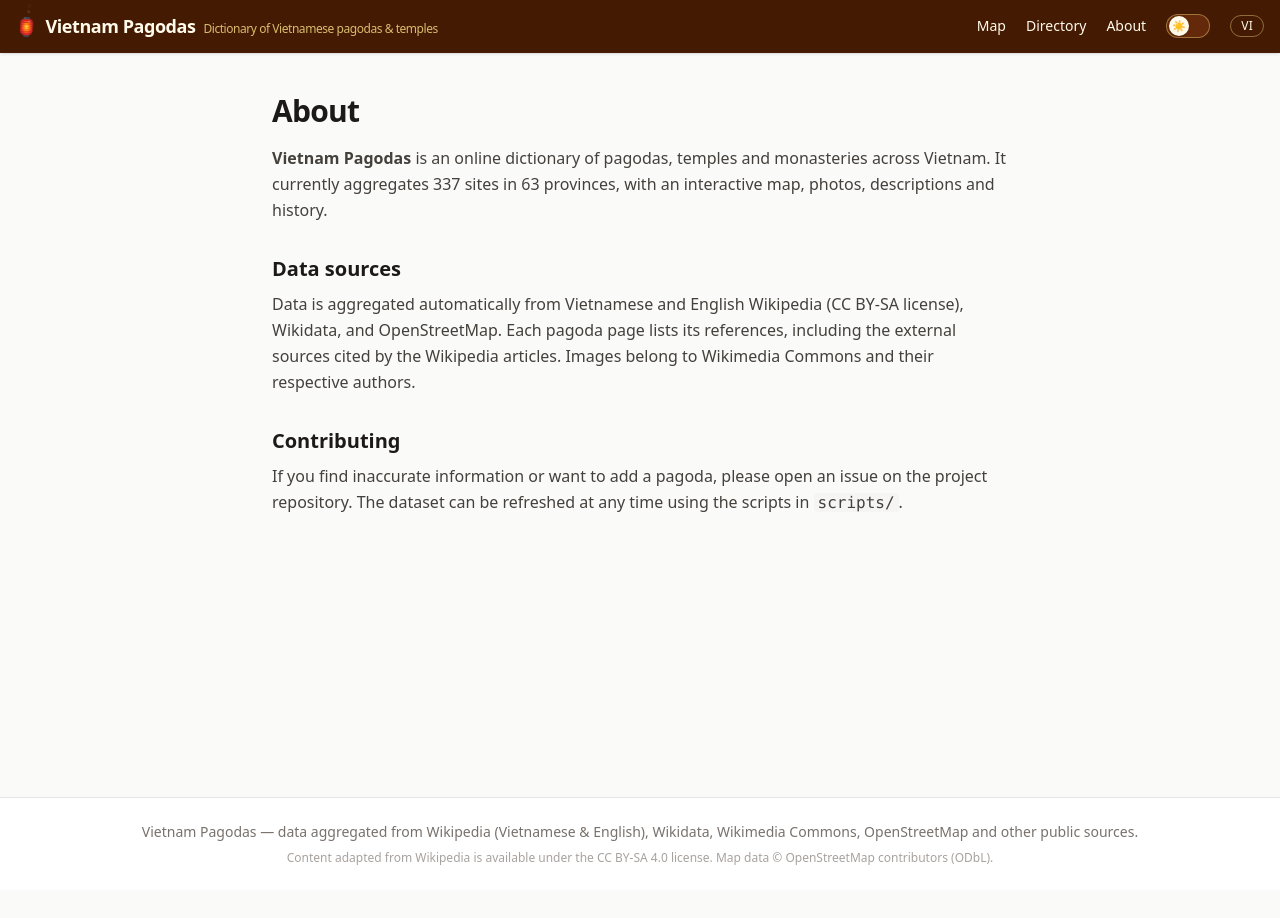
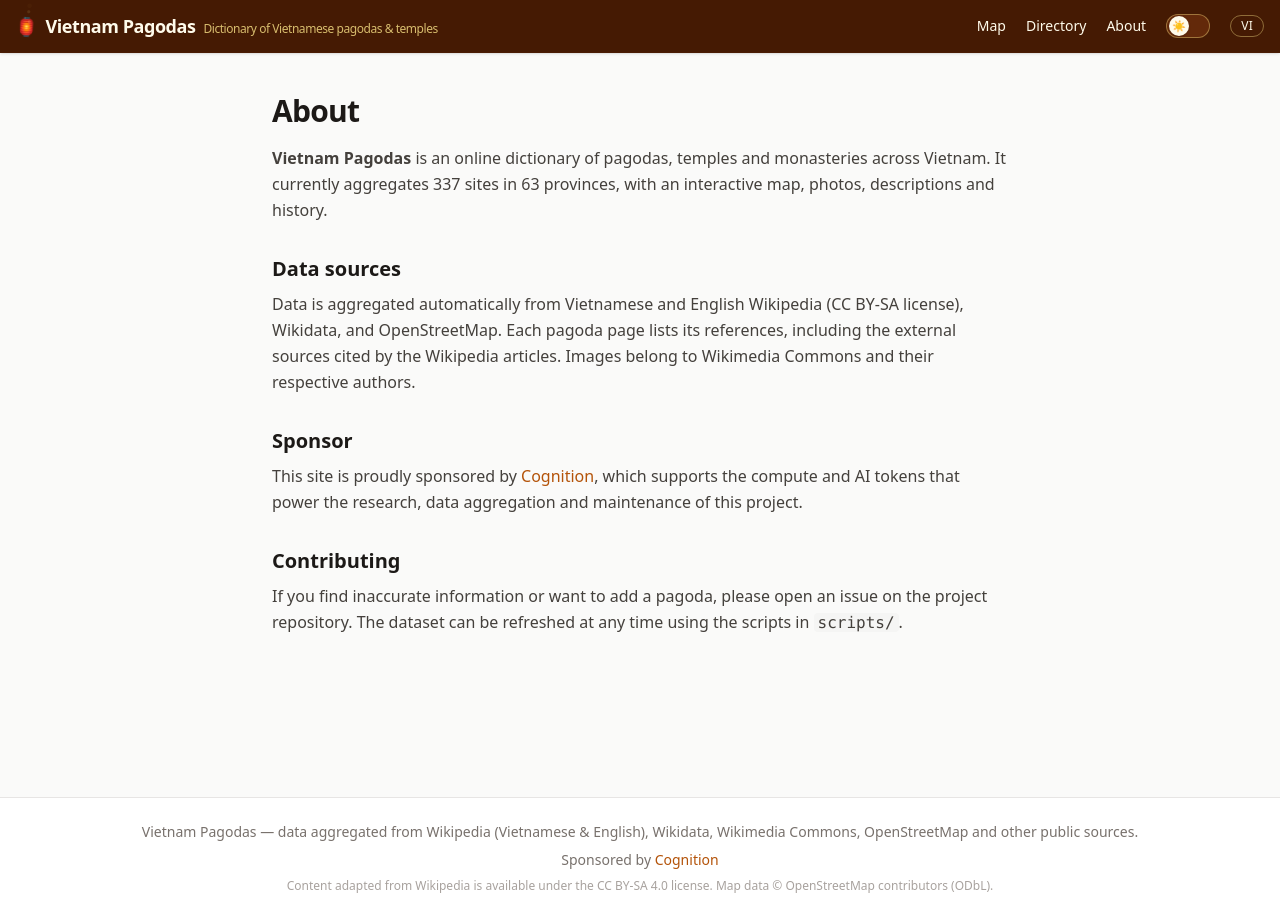
Before and after one commit to techhalano1/vietnam-pagodas, a Next.js app: page /en/gioi-thieu in a window 1280 px wide. Before the commit the page ends 890 px from the top, so only its background shows below. Built offline with nearby package versions, Linux system fonts and the light colour scheme; no server answers.

Commit message:
Add Cognition sponsor acknowledgment to footer and About page
Co-Authored-By: Devin AI <158243242+devin-ai-integration[bot]@users.noreply.github.com>

```diff
--- a/src/app/[locale]/gioi-thieu/page.tsx
+++ b/src/app/[locale]/gioi-thieu/page.tsx
@@ -29,6 +29,20 @@ export default function AboutPage({ params }: { params: { locale: string } }) {
           the external sources cited by the Wikipedia articles. Images belong to Wikimedia Commons
           and their respective authors.
         </p>
+        <h2 className="mt-8 text-xl font-semibold text-stone-900">Sponsor</h2>
+        <p className="mt-2">
+          This site is proudly sponsored by{" "}
+          <a
+            href="https://cognition.ai"
+            target="_blank"
+            rel="noopener noreferrer"
+            className="font-medium text-amber-700 hover:underline"
+          >
+            Cognition
+          </a>
+          , which supports the compute and AI tokens that power the research, data aggregation and
+          maintenance of this project.
+        </p>
         <h2 className="mt-8 text-xl font-semibold text-stone-900">Contributing</h2>
         <p className="mt-2">
           If you find inaccurate information or want to add a pagoda, please open an issue on the
@@ -54,6 +68,20 @@ export default function AboutPage({ params }: { params: { locale: string } }) {
         nguồn ngoài được trích dẫn trong bài viết Wikipedia. Hình ảnh thuộc về Wikimedia Commons
         và các tác giả tương ứng.
       </p>
+      <h2 className="mt-8 text-xl font-semibold text-stone-900">Nhà tài trợ</h2>
+      <p className="mt-2">
+        Trang web được tài trợ bởi{" "}
+        <a
+          href="https://cognition.ai"
+          target="_blank"
+          rel="noopener noreferrer"
+          className="font-medium text-amber-700 hover:underline"
+        >
+          Cognition
+        </a>
+        , đơn vị hỗ trợ toàn bộ chi phí tính toán và token AI cho việc nghiên cứu, tổng hợp dữ
+        liệu và duy trì dự án này.
+      </p>
       <h2 className="mt-8 text-xl font-semibold text-stone-900">Đóng góp</h2>
       <p className="mt-2">
         Nếu bạn phát hiện thông tin chưa chính xác hoặc muốn bổ sung một ngôi chùa, vui lòng mở
--- a/src/app/[locale]/layout.tsx
+++ b/src/app/[locale]/layout.tsx
@@ -68,6 +68,17 @@ export default function LocaleLayout({
         <main className="min-h-[calc(100vh-3.5rem)]">{children}</main>
         <footer className="border-t border-stone-200 bg-white py-6 text-center text-sm text-stone-500 dark:border-stone-700 dark:bg-stone-900 dark:text-stone-400">
           <p>{t.footer}</p>
+          <p className="mt-2">
+            {t.sponsor}{" "}
+            <a
+              href="https://cognition.ai"
+              target="_blank"
+              rel="noopener noreferrer"
+              className="font-medium text-amber-700 hover:underline dark:text-amber-400"
+            >
+              Cognition
+            </a>
+          </p>
           <p className="mt-2 text-xs text-stone-400">
             <a
               href="https://creativecommons.org/licenses/by-sa/4.0/"
--- a/src/lib/i18n.ts
+++ b/src/lib/i18n.ts
@@ -35,6 +35,7 @@ export interface Dict {
   directorySubtitle: (n: number, p: number) => string;
   all: string;
   footer: string;
+  sponsor: string;
   licenseWiki: string;
   licenseOsm: string;
   notFoundTitle: string;
@@ -77,6 +78,7 @@ const dict: Record<Locale, Dict> = {
     directorySubtitle: (n: number, p: number) => `${n} chùa, đền, tự viện tại ${p} tỉnh thành.`,
     all: "Tất cả",
     footer: "Chùa Việt Nam — dữ liệu tổng hợp từ Wikipedia (tiếng Việt & tiếng Anh), Wikidata, Wikimedia Commons, OpenStreetMap và các nguồn công khai.",
+    sponsor: "Tài trợ bởi",
     licenseWiki: "Nội dung trích từ Wikipedia được phát hành theo giấy phép CC BY-SA 4.0.",
     licenseOsm: "Dữ liệu bản đồ © OpenStreetMap contributors (ODbL).",
     notFoundTitle: "Không tìm thấy trang",
@@ -120,6 +122,7 @@ const dict: Record<Locale, Dict> = {
     all: "All",
     footer:
       "Vietnam Pagodas — data aggregated from Wikipedia (Vietnamese & English), Wikidata, Wikimedia Commons, OpenStreetMap and other public sources.",
+    sponsor: "Sponsored by",
     licenseWiki: "Content adapted from Wikipedia is available under the CC BY-SA 4.0 license.",
     licenseOsm: "Map data © OpenStreetMap contributors (ODbL).",
     notFoundTitle: "Page not found",
```
